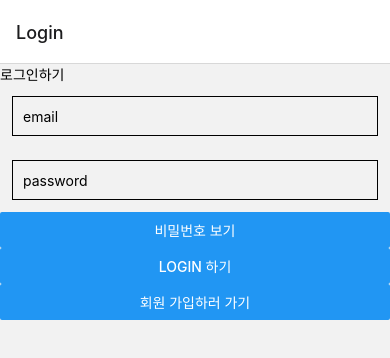
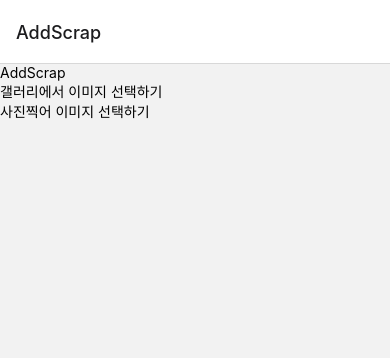
Before and after one commit to Philip-general/bookScrap, a React Native app: screen /AddScrap in a window 390 px wide. Shown: the top 358 px of the page. Built offline with nearby package versions, Linux system fonts and the light colour scheme; no server answers.

Commit message:
expo-image-picker 기본 설정

```diff
--- a/App.tsx
+++ b/App.tsx
@@ -8,16 +8,16 @@ import Login from './src/pages/Login';
 import BookSearch from './src/pages/BookSearch';
 import React, { useEffect } from 'react';
 import { onSilentRefresh } from './src/hooks/login';
-import { QueryClient, QueryClientProvider } from "react-query";
-import { store } from "./src/store/store";
-import { Provider } from "react-redux";
-import "./src/mocks/server";
-import{ MainRight} from "./src/components/header"
-import { styles } from "./src/style";
-import Detail from "./src/pages/Detail"
+import { QueryClient, QueryClientProvider } from 'react-query';
+import { store } from './src/store/store';
+import { Provider } from 'react-redux';
+import './src/mocks/server';
+import { MainRight } from './src/components/header';
+import { styles } from './src/style';
+import Detail from './src/pages/Detail';
+import AddScrap from './src/pages/AddScrap';
 const Stack = createNativeStackNavigator();
 const queryClinet = new QueryClient();
-
 
 export default function App() {
   // 앱 실행시 재 로그인 시도
@@ -28,17 +28,22 @@ export default function App() {
     <Provider store={store}>
       <QueryClientProvider client={queryClinet}>
         <NavigationContainer>
-          <Stack.Navigator >
-
+          <Stack.Navigator>
+            <Stack.Screen name="AddScrap" component={AddScrap} />
             <Stack.Screen name="Login" component={Login} />
             <Stack.Screen name="Signup" component={Signup} />
-            <Stack.Screen name="Main" component={Main}
-              options={
-              {title:"Scrap",headerTitleAlign: 'center',
-              headerRight:() => <MainRight styles={{marginRight:10}}/>,
-              headerTitleStyle: {
-                fontWeight: 'bold',
-              }}}/>
+            <Stack.Screen
+              name="Main"
+              component={Main}
+              options={{
+                title: 'Scrap',
+                headerTitleAlign: 'center',
+                headerRight: () => <MainRight styles={{ marginRight: 10 }} />,
+                headerTitleStyle: {
+                  fontWeight: 'bold',
+                },
+              }}
+            />
             <Stack.Screen name="BookSearch" component={BookSearch} />
             <Stack.Screen name="Detail" component={Detail} />
           </Stack.Navigator>
--- a/package.json
+++ b/package.json
@@ -32,7 +32,8 @@
     "react-native-web": "0.17.1",
     "react-query": "^3.34.12",
     "react-redux": "^7.2.6",
-    "styled-components": "^5.3.3"
+    "styled-components": "^5.3.3",
+    "expo-image-picker": "~12.0.1"
   },
   "devDependencies": {
     "@babel/core": "^7.12.9",
--- /dev/null
+++ b/src/pages/AddScrap.tsx
@@ -0,0 +1,70 @@
+import { View, Text, Alert, TouchableOpacity, Image } from 'react-native';
+import React, { useState } from 'react';
+import * as ImagePicker from 'expo-image-picker';
+
+export default function AddScrap() {
+  // 선택된 이미지의 path가 저장될 상태
+  const [pickedImagePath, setPickedImagePath] = useState('');
+
+  // 갤러리에서 선택할 때 실행될 함수
+  const showImagePicker = async () => {
+    // 갤러리 오픈 퍼미션을 받아야 함
+    const permissionResult =
+      await ImagePicker.requestMediaLibraryPermissionsAsync();
+
+    if (permissionResult.granted === false) {
+      Alert.alert("You've refused to allow this appp to access your photos!");
+      return;
+    }
+
+    const result = await ImagePicker.launchImageLibraryAsync();
+
+    console.log(result);
+
+    if (!result.cancelled) {
+      setPickedImagePath(result.uri);
+      console.log(result.uri);
+    }
+  };
+
+  // 카메라로 직접 찍을 때 실행될 함수
+  const openCamera = async () => {
+    // 카메라 사용 퍼미션을 받음
+    const permissionResult = await ImagePicker.requestCameraPermissionsAsync();
+
+    if (permissionResult.granted === false) {
+      Alert.alert("You've refused to allow this appp to access your camera!");
+      return;
+    }
+
+    const result = await ImagePicker.launchCameraAsync();
+
+    console.log(result);
+
+    if (!result.cancelled) {
+      setPickedImagePath(result.uri);
+      console.log(result.uri);
+    }
+  };
+
+  return (
+    <View>
+      <Text>AddScrap</Text>
+      <TouchableOpacity onPress={showImagePicker}>
+        <Text>갤러리에서 이미지 선택하기</Text>
+      </TouchableOpacity>
+      <TouchableOpacity onPress={openCamera}>
+        <Text>사진찍어 이미지 선택하기</Text>
+      </TouchableOpacity>
+
+      <View style={{ padding: 30 }}>
+        {pickedImagePath !== '' && (
+          <Image
+            source={{ uri: pickedImagePath }}
+            style={{ width: 400, height: 300, resizeMode: 'cover' }}
+          />
+        )}
+      </View>
+    </View>
+  );
+}
```
Also changed, not shown: 2 other files (tests, documents, lock files or other folders).
